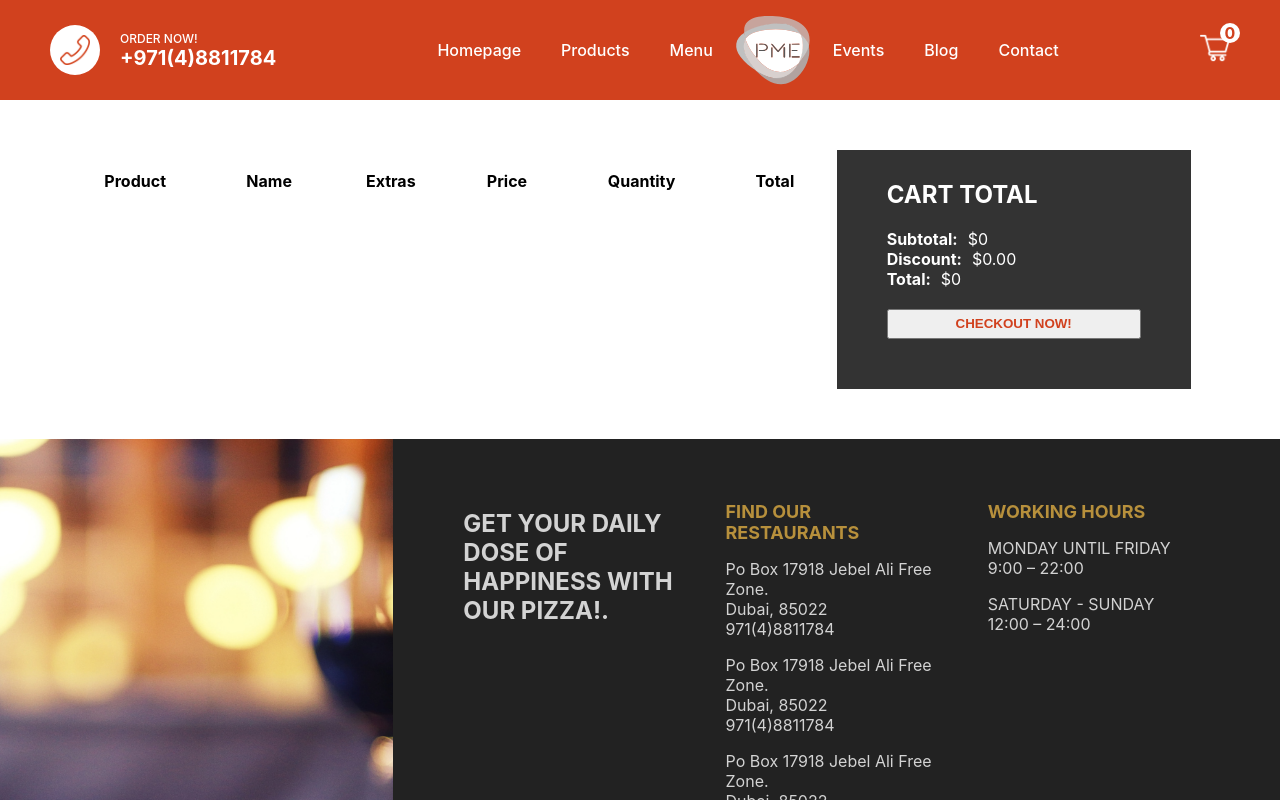
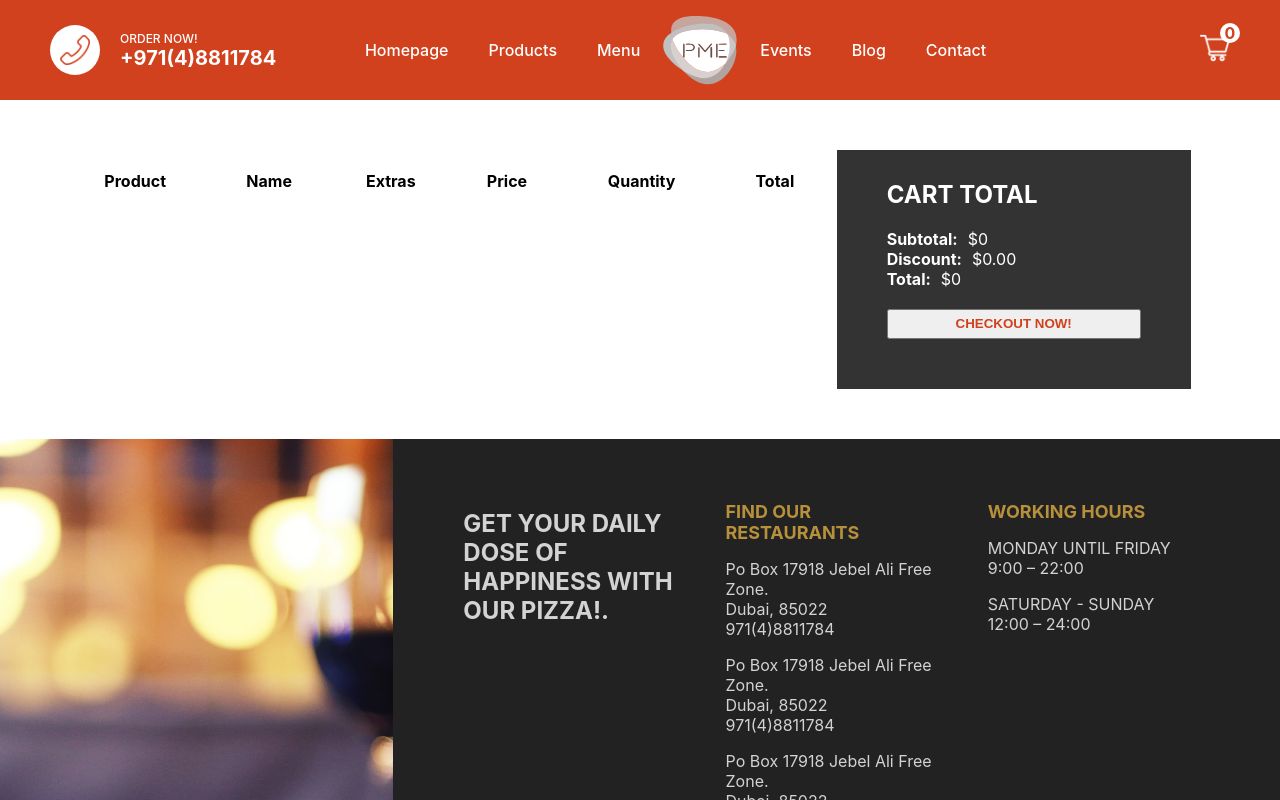
Before and after one commit to RadwanSusan/FoodOrdering, a Next.js app in the folder next-food-ordering-app/: page /cart in a window 1280 px wide. Shown: the top 800 px of the page. Built offline with nearby package versions, Linux system fonts and the light colour scheme.

Commit message:
Update Navbar.module.css

```diff
--- a/next-food-ordering-app/styles/Navbar.module.css
+++ b/next-food-ordering-app/styles/Navbar.module.css
@@ -18,6 +18,18 @@
 
 .item:nth-child(2) {
 	flex: 2.13;
+}
+
+@media screen and (max-width: 1700px) {
+	.item:nth-child(2) {
+		flex: 2.75;
+	}
+}
+
+@media screen and (max-width: 1500px) {
+	.item:nth-child(2) {
+		flex: 2.9;
+	}
 }
 
 .item:last-child {
```
